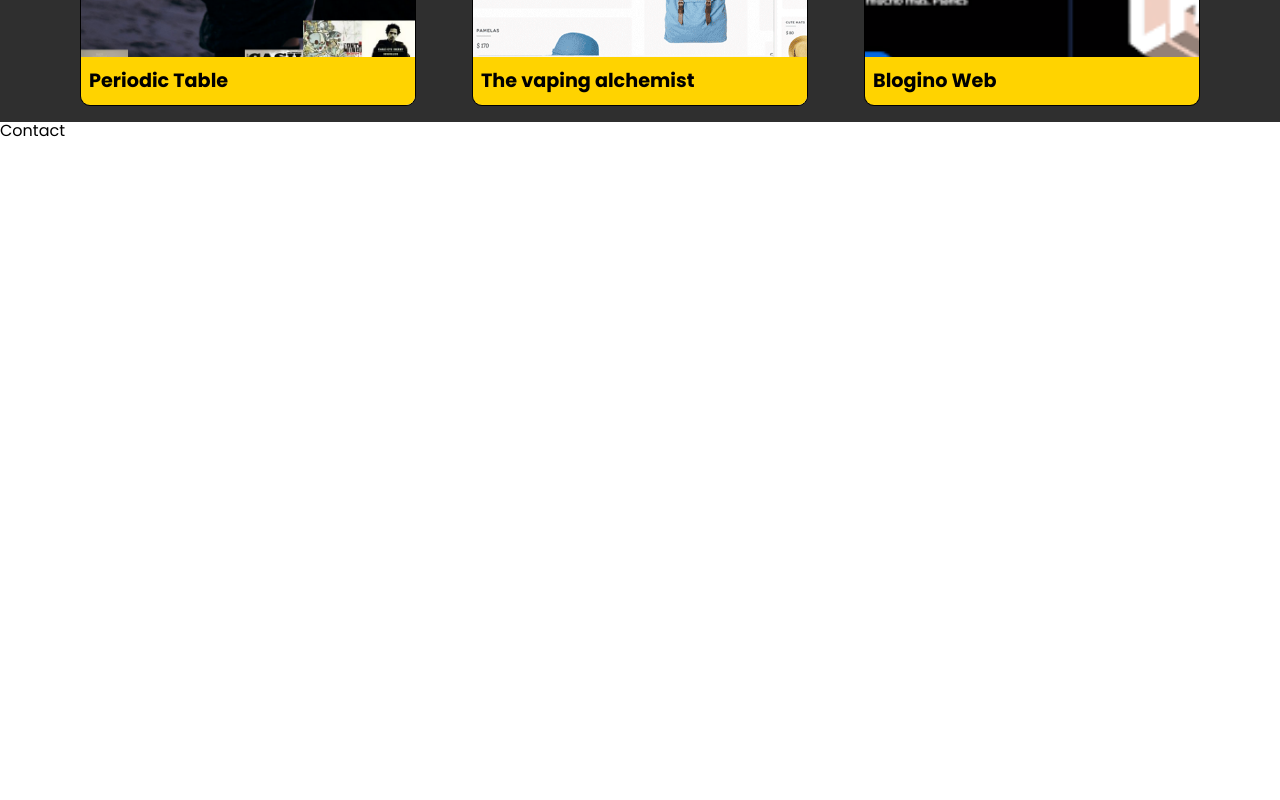
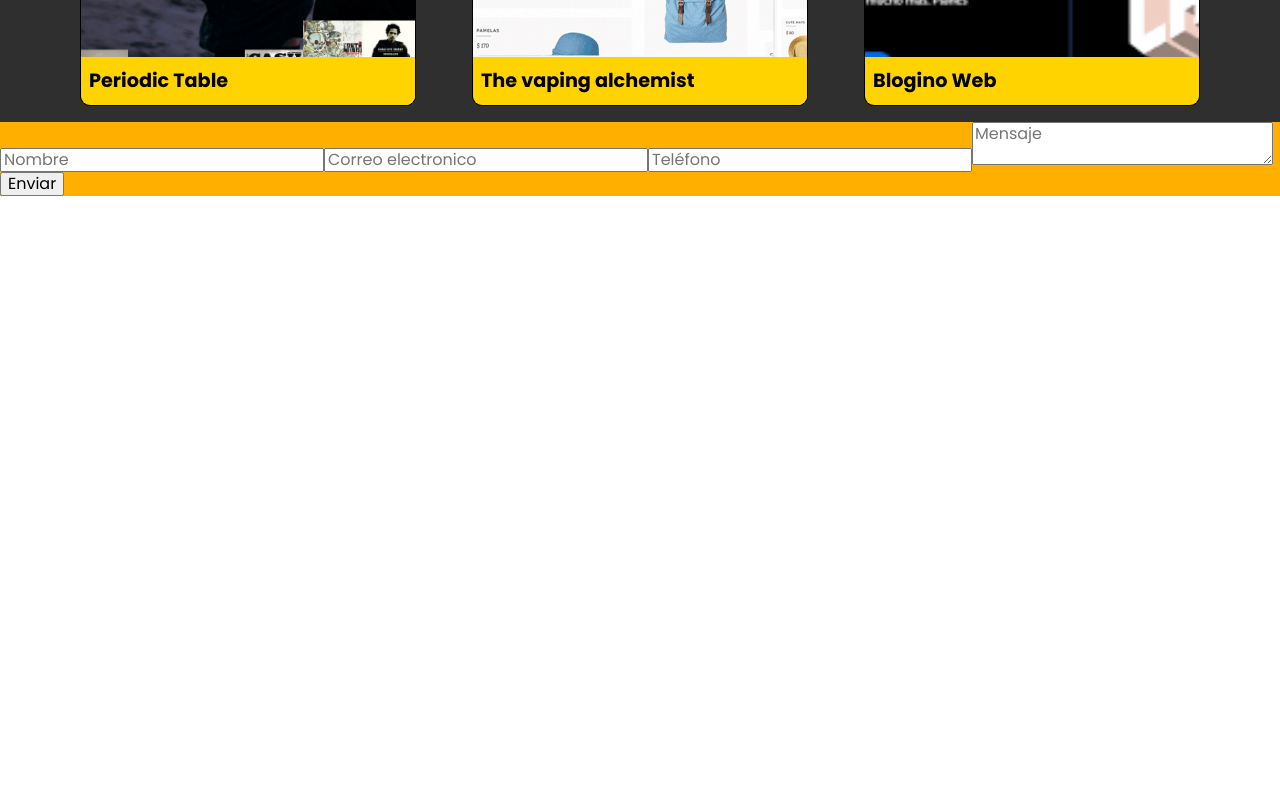
Before and after one commit to betobogino/bogino-web, a React (Vite) app: page / in a window 1280 px wide. Shown: the part 4340-5140 px from the top of the page. Built offline with nearby package versions, Linux system fonts and the light colour scheme.

Commit message:
First Form

```diff
--- a/src/components/Contact.jsx
+++ b/src/components/Contact.jsx
@@ -1,9 +1,65 @@
 import styles from '../styles/components/contact.module.css';
+import { useForm } from 'react-hook-form'
 
 const Contact = () => {
+    const { register, formState: { errors }, handleSubmit } = useForm();
+    const onSubmit = async (data) => {
+        console.log("onSubmit")
+    }
+
     return (
         <div className={styles.contact}>
-            Contact
+            <div className={styles.wraper}>
+                <form onSubmit={(onSubmit)}>
+                    <label htmlFor="name">
+                        <input
+                            type="text"
+                            name="name"
+                            placeholder="Nombre"
+                            {...register("name", {
+                                required: true
+                            })}
+                        />
+                        {errors.name?.type === 'required' && <p className="form-error">Su nombre es requerido</p>}
+                    </label>
+                    <label htmlFor="email">
+                        <input
+                            type="text"
+                            name="email"
+                            placeholder="Correo electronico"
+                            {...register("email", {
+                                required: true
+                            })}
+                        />
+                        {errors.email?.type === 'required' && <p className="form-error">Su email es requerido</p>}
+                    </label>
+                    <label htmlFor="telefono">
+                        <input
+                            type="text"
+                            name="telefono"
+                            placeholder="Teléfono"
+                            {...register("telefono" ,{
+                                required: true,
+                            })}
+                        />
+                        {errors.telefono?.type === 'required' && <p className="form-error">Su teléfono es requerido</p>}
+                    </label>
+                    <label htmlFor="mensaje">
+                        <textarea
+                            type="text"
+                            name="mensaje"
+                            placeholder="Mensaje"
+                            {...register("mensaje" ,{
+                                required: true,
+                            })}
+                        />
+                        {errors.telefono?.type === 'required' && <p className="form-error">Su mensaje es requerido</p>}
+                    </label>
+                    <div  className="btn-register">
+                        <button >Enviar</button>
+                    </div>
+                </form>
+            </div>
         </div>
     )
 }
--- a/src/styles/components/contact.module.css
+++ b/src/styles/components/contact.module.css
@@ -1,3 +1,7 @@
 .contact {
     min-height: 100vh;
 }
+.wraper {
+    background-color: var(--a);
+
+}
```
